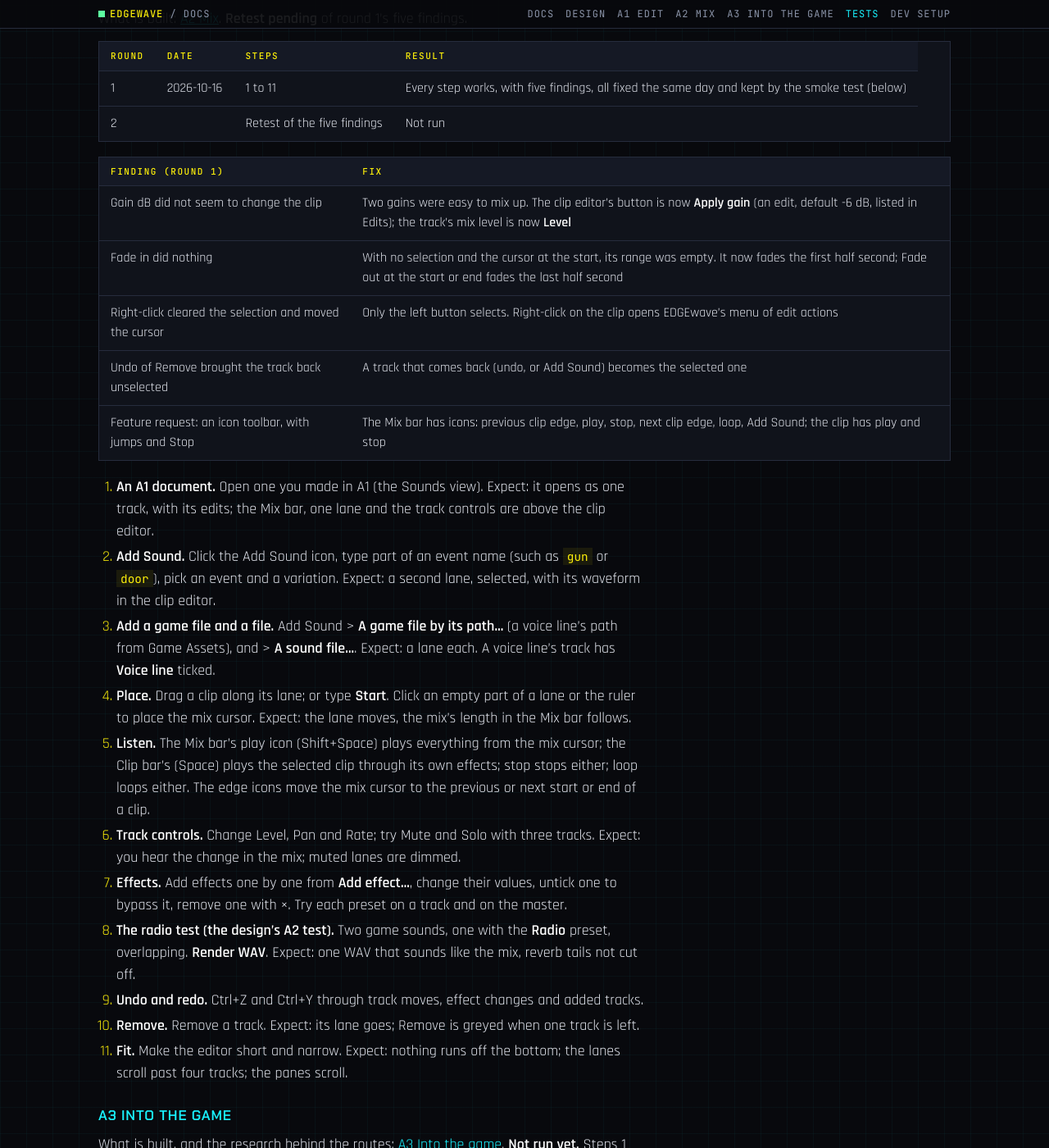
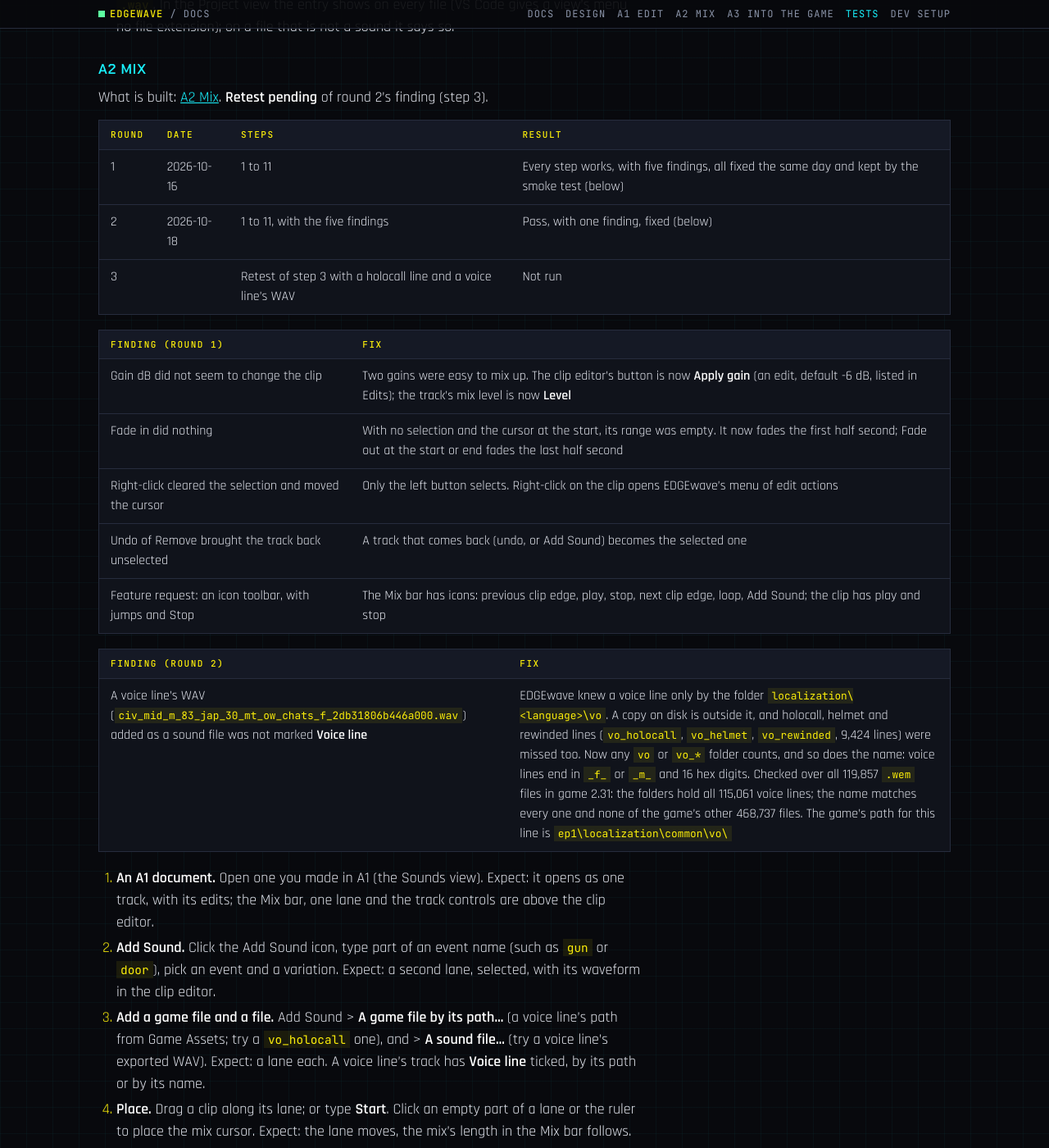
Before and after one commit to Edgemodders/EDGEwave, a Jekyll site: the page built from docs/testing.md, in a window 1280 px wide and 1400 px high, scrolled down 5114 px. Shown: the whole window at 82% size. Built offline with Jekyll 4.4.1, drawn with Linux system fonts in a browser that asks for light colours; our own code applies the rules of GitHub Pages for plain Markdown files; some of the changed text lies outside the part shown.

Commit message:
Voice lines: any vo or vo_* folder, and the voice line name for a copy on disk
The owner's A2 retest found a voice line's WAV not marked Voice line. Only
localization\<language>\vo counted, so copies on disk and the holocall, helmet and
rewinded folders (9,424 lines) were missed. Checked over all of game 2.31's files:
the folders hold all 115,061 voice lines, and the _f_/_m_ + 16 hex name matches
every one and no other file.

Co-Authored-By: Claude Opus 5.5 <noreply@anthropic.com>

```diff
--- a/docs/testing.md
+++ b/docs/testing.md
@@ -2,7 +2,7 @@
 
 Every test run on EDGEwave so far: how to run it again, what to expect, and what it showed. Each phase ends with a hand test by the owner ([design, "Phases"](design.html#phases)); new tests are added here when they are first run.
 
-Last updated 2026-10-16.
+Last updated 2026-10-18.
 
 ## At a glance
 
@@ -12,7 +12,7 @@ Last updated 2026-10-16.
 | [Smoke test](#smoke-test-vs-code-with-a-stand-in-redcode) | Automated, no game needed | A1 to A3 | 2026-10-16 | Pass |
 | [Spike: decoding and encoding in the webview](#spike-decoding-and-encoding-in-vs-codes-webview) | By script, with game sounds | A1 | 2026-10-15 | Done |
 | [A1 Edit hand test](#a1-edit) | By hand, F5 | A1 | 2026-10-16 | Pass, after four rounds |
-| [A2 Mix hand test](#a2-mix) | By hand, F5 | A2 | 2026-10-16 | Five findings, fixed; retest pending |
+| [A2 Mix hand test](#a2-mix) | By hand, F5 | A2 | 2026-10-18 | Pass but one finding, fixed; its retest (step 3) pending |
 | [A3 Into the game hand test](#a3-into-the-game) | By hand, F5 and in the game | A3 | Not run | |
 
 ## Automated
@@ -34,7 +34,7 @@ The unit tests are in `test/edits.test.ts`, over the pure code in `src/audio/`,
 |---|---|
 | Edits | Trim; cut in either order; paste; paste after a cut moves the range; a paste from an earlier sound survives edits in between; a stereo paste into mono takes a channel; silence; edits run in order; times past the end are clamped; fade in and fade out over their range only; gain of -6 dB halves; normalize to a target, and of silence; stereo to mono and back; the input is never changed |
 | WAV | A round trip keeps the rate, the channels and the samples to 16 bits; samples past full scale are clipped |
-| Documents | A round trip, and what is not a document is rejected; an A1 document (version 1) opens as one track; voice lines are found by their localization folder |
+| Documents | A round trip, and what is not a document is rejected; an A1 document (version 1) opens as one track; voice lines are found by their folder (`vo`, `vo_holocall`, `vo_helmet`, `vo_rewinded`) or, for a copy on disk, by their name |
 | Mix | Mute and solo choose the tracks heard; the end is the latest track's end at its rate, plus reverb tails; presets are fresh copies with every parameter known |
 | REDmod | A custom sound is added to `info.json`, keeping its other fields; the same event replaces its entry; a skip has no file; gain and pitch stay 0 to 1; every type but `mod_skip` is offered once |
 
@@ -120,12 +120,13 @@ What is built: [A1 Edit](a1-edit.html). **Pass** (2026-10-16).
 
 ### A2 Mix
 
-What is built: [A2 Mix](a2-mix.html). **Retest pending** of round 1's five findings.
+What is built: [A2 Mix](a2-mix.html). **Retest pending** of round 2's finding (step 3).
 
 | Round | Date | Steps | Result |
 |---|---|---|---|
 | 1 | 2026-10-16 | 1 to 11 | Every step works, with five findings, all fixed the same day and kept by the smoke test (below) |
-| 2 | | Retest of the five findings | Not run |
+| 2 | 2026-10-18 | 1 to 11, with the five findings | Pass, with one finding, fixed (below) |
+| 3 | | Retest of step 3 with a holocall line and a voice line's WAV | Not run |
 
 | Finding (round 1) | Fix |
 |---|---|
@@ -135,9 +136,13 @@ What is built: [A2 Mix](a2-mix.html). **Retest pending** of round 1's five findi
 | Undo of Remove brought the track back unselected | A track that comes back (undo, or Add Sound) becomes the selected one |
 | Feature request: an icon toolbar, with jumps and Stop | The Mix bar has icons: previous clip edge, play, stop, next clip edge, loop, Add Sound; the clip has play and stop |
 
+| Finding (round 2) | Fix |
+|---|---|
+| A voice line's WAV (`civ_mid_m_83_jap_30_mt_ow_chats_f_2db31806b446a000.wav`) added as a sound file was not marked **Voice line** | EDGEwave knew a voice line only by the folder `localization\<language>\vo`. A copy on disk is outside it, and holocall, helmet and rewinded lines (`vo_holocall`, `vo_helmet`, `vo_rewinded`, 9,424 lines) were missed too. Now any `vo` or `vo_*` folder counts, and so does the name: voice lines end in `_f_` or `_m_` and 16 hex digits. Checked over all 119,857 `.wem` files in game 2.31: the folders hold all 115,061 voice lines; the name matches every one and none of the game's other 468,737 files. The game's path for this line is `ep1\localization\common\vo\` |
+
 1. **An A1 document.** Open one you made in A1 (the Sounds view). Expect: it opens as one track, with its edits; the Mix bar, one lane and the track controls are above the clip editor.
 2. **Add Sound.** Click the Add Sound icon, type part of an event name (such as `gun` or `door`), pick an event and a variation. Expect: a second lane, selected, with its waveform in the clip editor.
-3. **Add a game file and a file.** Add Sound > **A game file by its path…** (a voice line's path from Game Assets), and > **A sound file…**. Expect: a lane each. A voice line's track has **Voice line** ticked.
+3. **Add a game file and a file.** Add Sound > **A game file by its path…** (a voice line's path from Game Assets; try a `vo_holocall` one), and > **A sound file…** (try a voice line's exported WAV). Expect: a lane each. A voice line's track has **Voice line** ticked, by its path or by its name.
 4. **Place.** Drag a clip along its lane; or type **Start**. Click an empty part of a lane or the ruler to place the mix cursor. Expect: the lane moves, the mix's length in the Mix bar follows.
 5. **Listen.** The Mix bar's play icon (Shift+Space) plays everything from the mix cursor; the Clip bar's (Space) plays the selected clip through its own effects; stop stops either; loop loops either. The edge icons move the mix cursor to the previous or next start or end of a clip.
 6. **Track controls.** Change Level, Pan and Rate; try Mute and Solo with three tracks. Expect: you hear the change in the mix; muted lanes are dimmed.
```
Also changed, not shown: CLAUDE.md (+1 -1 lines), docs/a2-mix.md (+1 -1 lines), docs/index.md (+1 -1 lines), src/doc.ts (+10 -3 lines), test/edits.test.ts (+10 -1 lines).
